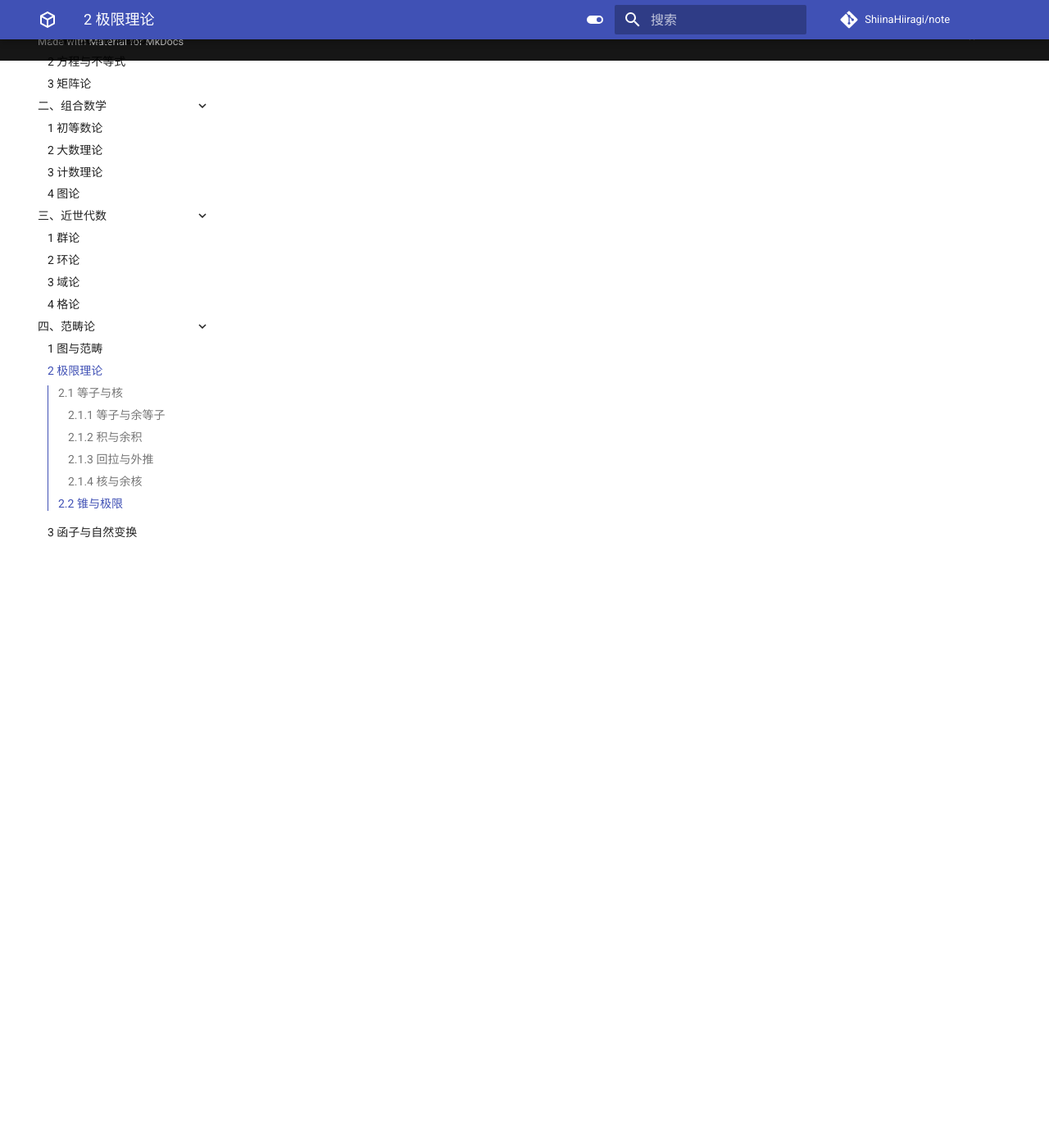
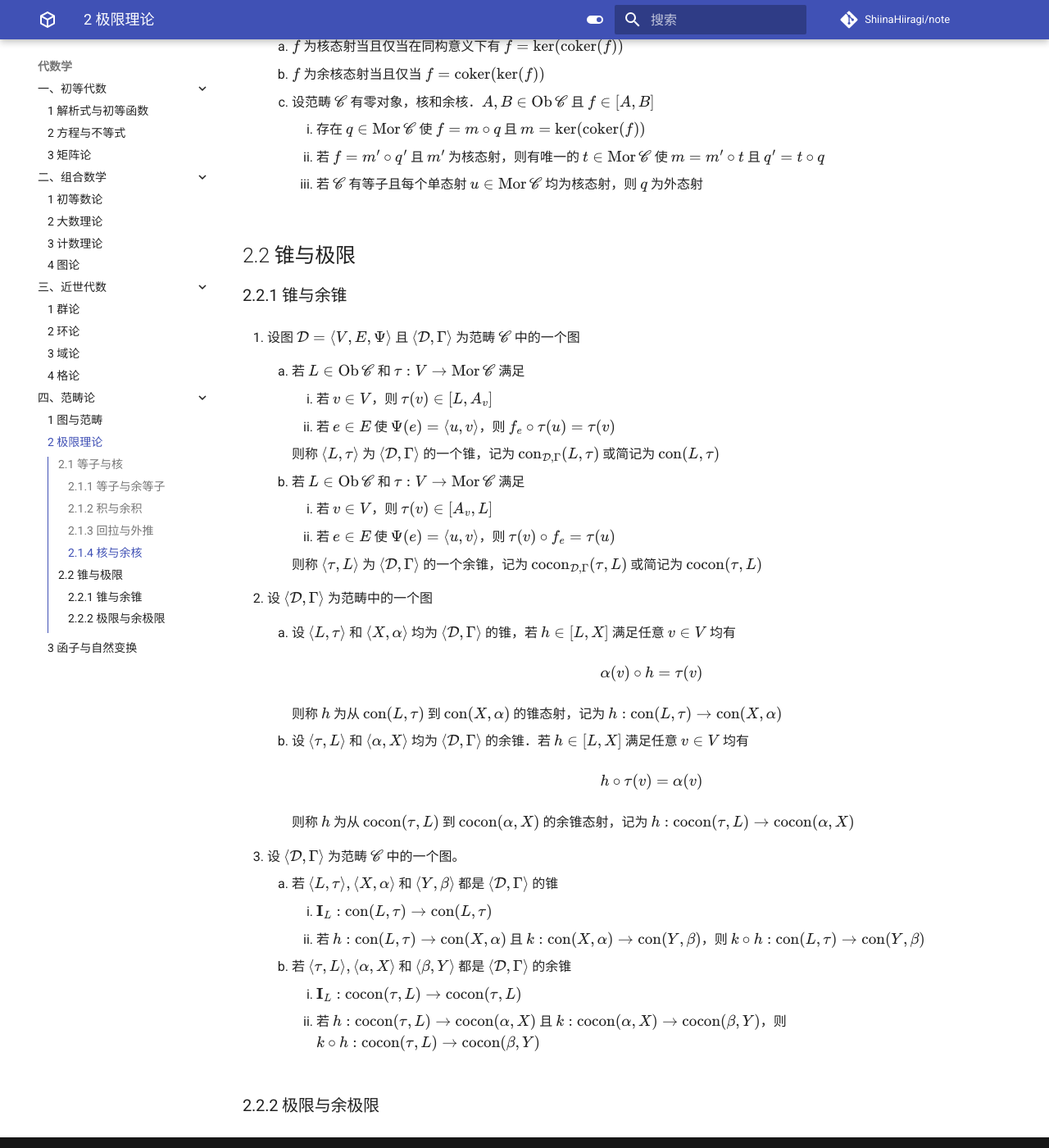
Before and after one commit to ShiinaHiiragi/note, an MkDocs documentation site: the page built from docs/alg/cat/lim.md, in a window 1280 px wide and 1400 px high, scrolled down 3613 px. Shown: the whole window at 82% size. Built offline with MkDocs 1.6.1 and Material for MkDocs 9.7.7, drawn with Linux system fonts in a browser that asks for light colours; comment, search, counter and statistics services are not loaded; some of the changed text lies outside the part shown.

Commit message:
change format

```diff
--- a/docs/alg/cat/lim.md
+++ b/docs/alg/cat/lim.md
@@ -108,3 +134,43 @@
         3. 若 $\mathscr{C}$ 有等子且每个单态射 $u \in \operatorname{Mor} \mathscr{C}$ 均为核态射，则 $q$ 为外态射
 
 ## 2.2 锥与极限
+### 2.2.1 锥与余锥
+1. 设图 $\mathcal{D} = \left<V, E, \Psi\right>$ 且 $\langle\mathcal{D}, \Gamma\rangle$ 为范畴 $\mathscr{C}$ 中的一个图
+    1. 若 $L \in \operatorname{Ob} \mathscr{C}$ 和 $\tau: V \rightarrow \operatorname{Mor} \mathscr{C}$ 满足
+        1. 若 $v \in V$，则 $\tau(v) \in\left[L, A_{v}\right]$
+        2. 若 $e \in E$ 使 $\Psi(e)=\langle u, v\rangle$，则 $f_{e} \circ \tau(u)=\tau(v)$
+
+        则称 $\langle L, \tau\rangle$ 为 $\langle\mathcal{D}, \Gamma\rangle$ 的一个锥，记为 $\operatorname{con}_{\mathcal{D}, \Gamma}(L, \tau)$ 或简记为 $\operatorname{con}(L, \tau)$
+
+    2. 若 $L \in \operatorname{Ob} \mathscr{C}$ 和 $\tau: V \rightarrow \operatorname{Mor} \mathscr{C}$ 满足
+        1. 若 $v \in V$，则 $\tau(v) \in\left[A_{v}, L\right]$
+        2. 若 $e \in E$ 使 $\Psi(e)=\langle u, v\rangle$，则 $\tau(v) \circ f_{e}=\tau(u)$
+
+        则称 $\langle\tau, L\rangle$ 为 $\left<\mathcal{D}, \Gamma\right>$ 的一个余锥，记为 $\operatorname{cocon}_{\mathcal{D}, \Gamma}(\tau, L)$ 或简记为 $\operatorname{cocon}(\tau, L)$
+
+2. 设 $\langle\mathcal{D}, \Gamma\rangle$ 为范畴中的一个图
+    1. 设 $\langle L, \tau\rangle$ 和 $\langle X, \alpha\rangle$ 均为 $\langle\mathcal{D}, \Gamma\rangle$ 的锥，若 $h \in[L, X]$ 满足任意 $v \in V$ 均有
+
+        $$
+        \alpha(v) \circ h=\tau(v)
+        $$
+
+        则称 $h$ 为从 $\operatorname{con}(L, \tau)$ 到 $\operatorname{con}(X, \alpha)$ 的锥态射，记为 $h: \operatorname{con}(L, \tau) \rightarrow \operatorname{con}(X, \alpha)$
+
+    2. 设 $\langle\tau, L\rangle$ 和 $\langle\alpha, X\rangle$ 均为 $\langle\mathcal{D}, \Gamma\rangle$ 的余锥．若 $h \in[L, X]$ 满足任意 $v \in V$ 均有
+
+        $$
+        h \circ \tau(v)=\alpha(v)
+        $$
+
+        则称 $h$ 为从 $\operatorname{cocon}(\tau, L)$ 到 $\operatorname{cocon}(\alpha, X)$ 的余锥态射，记为 $h: \operatorname{cocon}(\tau, L) \rightarrow \operatorname{cocon}(\alpha, X)$
+
+3. 设 $\langle\mathcal{D}, \Gamma\rangle$ 为范畴 $\mathscr{C}$ 中的一个图。
+    1. 若 $\langle L, \tau\rangle,\langle X, \alpha\rangle$ 和 $\langle Y, \beta\rangle$ 都是 $\langle\mathcal{D}, \Gamma\rangle$ 的锥
+        1. $\mathbf{I}_{L}: \operatorname{con}(L, \tau) \rightarrow \operatorname{con}(L, \tau)$
+        2. 若 $h: \operatorname{con}(L, \tau) \rightarrow \operatorname{con}(X, \alpha)$ 且 $k: \operatorname{con}(X, \alpha) \rightarrow \operatorname{con}(Y, \beta)$，则 $k \circ h: \operatorname{con}(L, \tau) \rightarrow \operatorname{con}(Y, \beta)$
+    2. 若 $\langle\tau, L\rangle,\langle\alpha, X\rangle$ 和 $\langle\beta, Y\rangle$ 都是 $\langle\mathcal{D}, \Gamma\rangle$ 的余锥
+        1. $\mathbf{I}_{L}: \operatorname{cocon}(\tau, L) \rightarrow \operatorname{cocon}(\tau, L)$
+        2. 若 $h: \operatorname{cocon}(\tau, L) \rightarrow \operatorname{cocon}(\alpha, X)$ 且 $k: \operatorname{cocon}(\alpha, X) \rightarrow \operatorname{cocon}(\beta, Y)$，则 $k \circ h: \operatorname{cocon}(\tau, L) \rightarrow \operatorname{cocon}(\beta, Y)$
+
+### 2.2.2 极限与余极限
```
Also changed, not shown: other parts of docs/alg/cat/lim.md (+30 -4 lines), docs/alg/cat/cat.md (+8 -2 lines).
